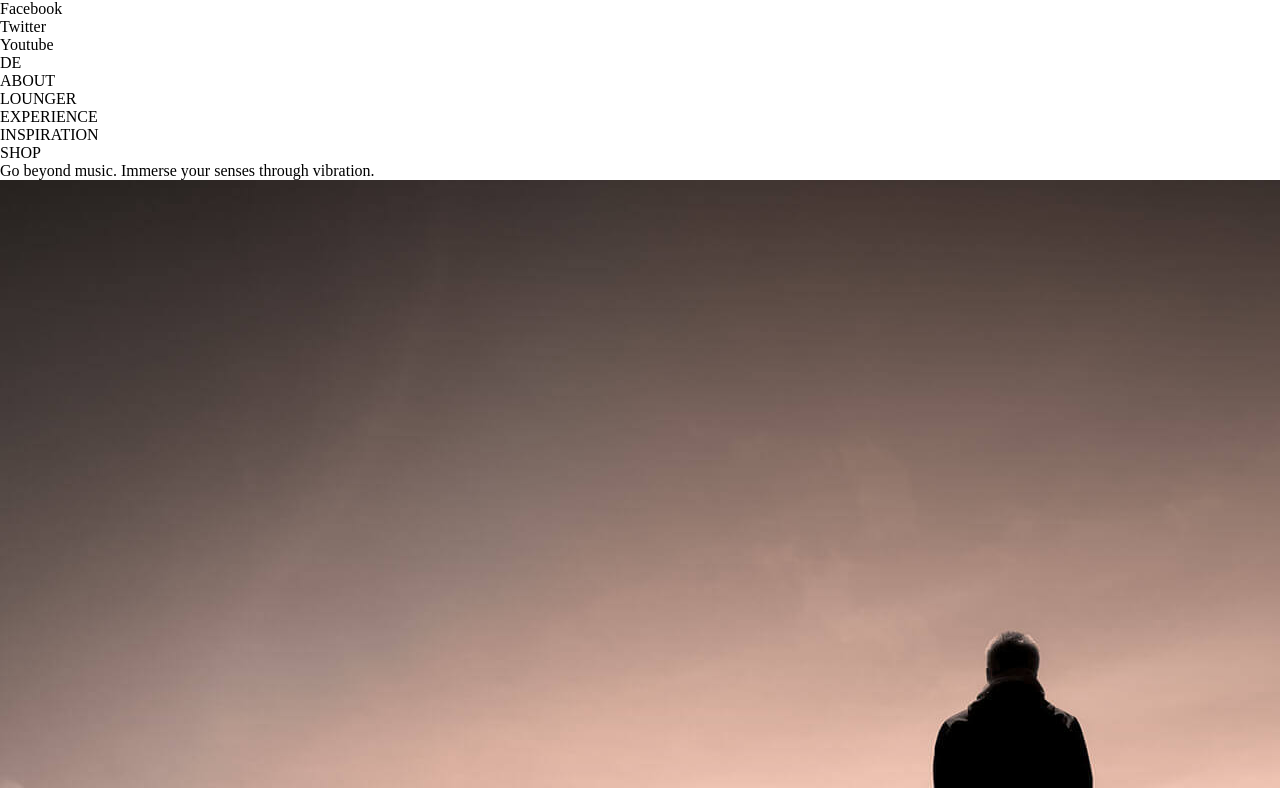
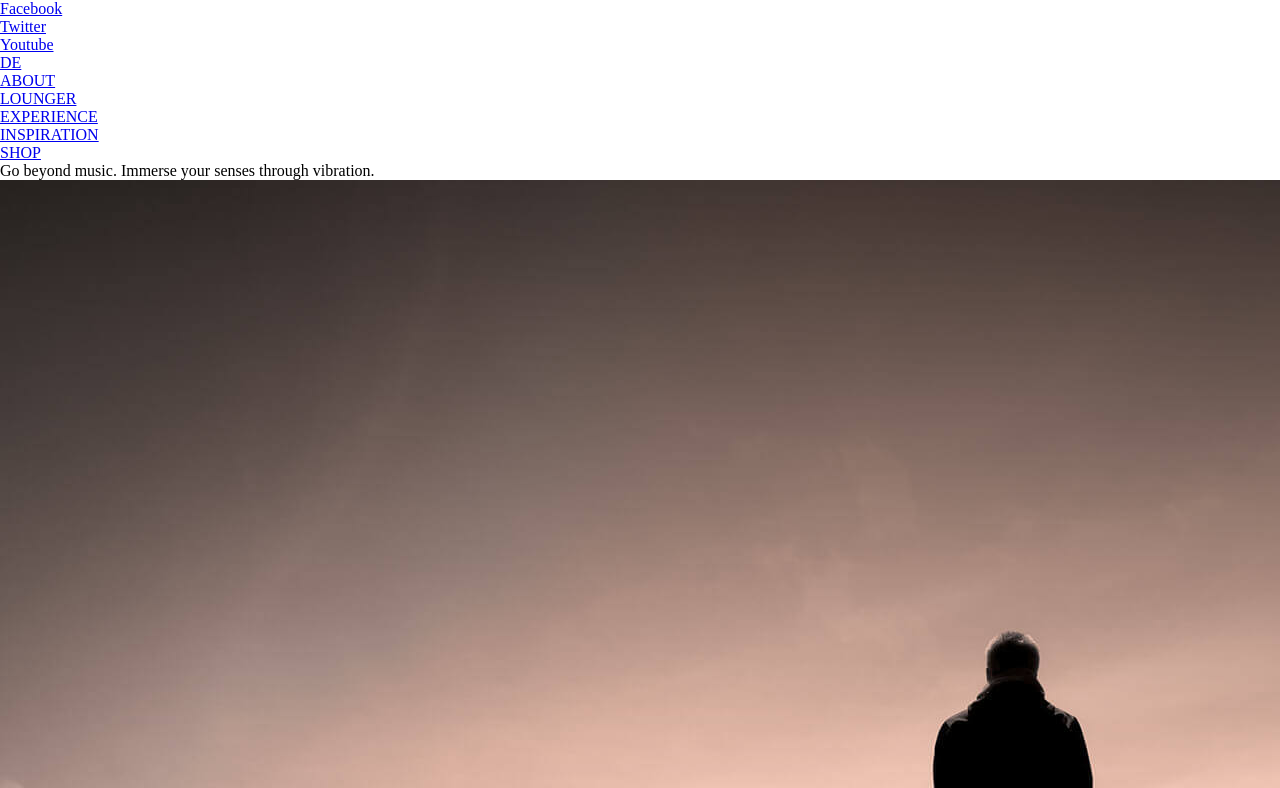
Before and after one commit to MariaRiosNavarro/headphone_inspiration, a plain HTML site: page index.html in a window 1280 px wide. Shown: the part 36-824 px from the top of the page. Drawn offline with Linux system fonts and the light colour scheme.

Commit message:
add links to the first page

```diff
--- a/index.html
+++ b/index.html
@@ -11,22 +11,22 @@
       <img src="#" alt="Logo" />
       <nav class="contact-nav">
         <ul class="contact-list">
-          <li class="contact-list-item">Subscribe & Contact</li>
-          <li class="contact-list-item">Facebook</li>
-          <li class="contact-list-item">Twitter</li>
-          <li class="contact-list-item">Youtube</li>
-          <li class="contact-list-item">DE</li>
+          <li class="contact-list-item"><a href="#">Subscribe & Contact</a></li>
+          <li class="contact-list-item"><a href="#">Facebook</a></li>
+          <li class="contact-list-item"><a href="#">Twitter</a></li>
+          <li class="contact-list-item"><a href="#">Youtube</a></li>
+          <li class="contact-list-item"><a href="#">DE</a></li>
         </ul>
       </nav>
     </header>
     <aside class="aside-nav">
       <nav>
         <ul class="pages-list">
-          <li class="aside-list-item">ABOUT</li>
-          <li class="aside-list-item">LOUNGER</li>
-          <li class="aside-list-item">EXPERIENCE</li>
-          <li class="aside-list-item">INSPIRATION</li>
-          <li class="aside-list-item">SHOP</li>
+          <li class="aside-list-item"><a href="#">ABOUT</a></li>
+          <li class="aside-list-item"><a href="#">LOUNGER</a></li>
+          <li class="aside-list-item"><a href="#">EXPERIENCE</a></li>
+          <li class="aside-list-item"><a href="#">INSPIRATION</a></li>
+          <li class="aside-list-item"><a href="#">SHOP</a></li>
         </ul>
       </nav>
     </aside>
```
Also changed, not shown: 1 other file.
